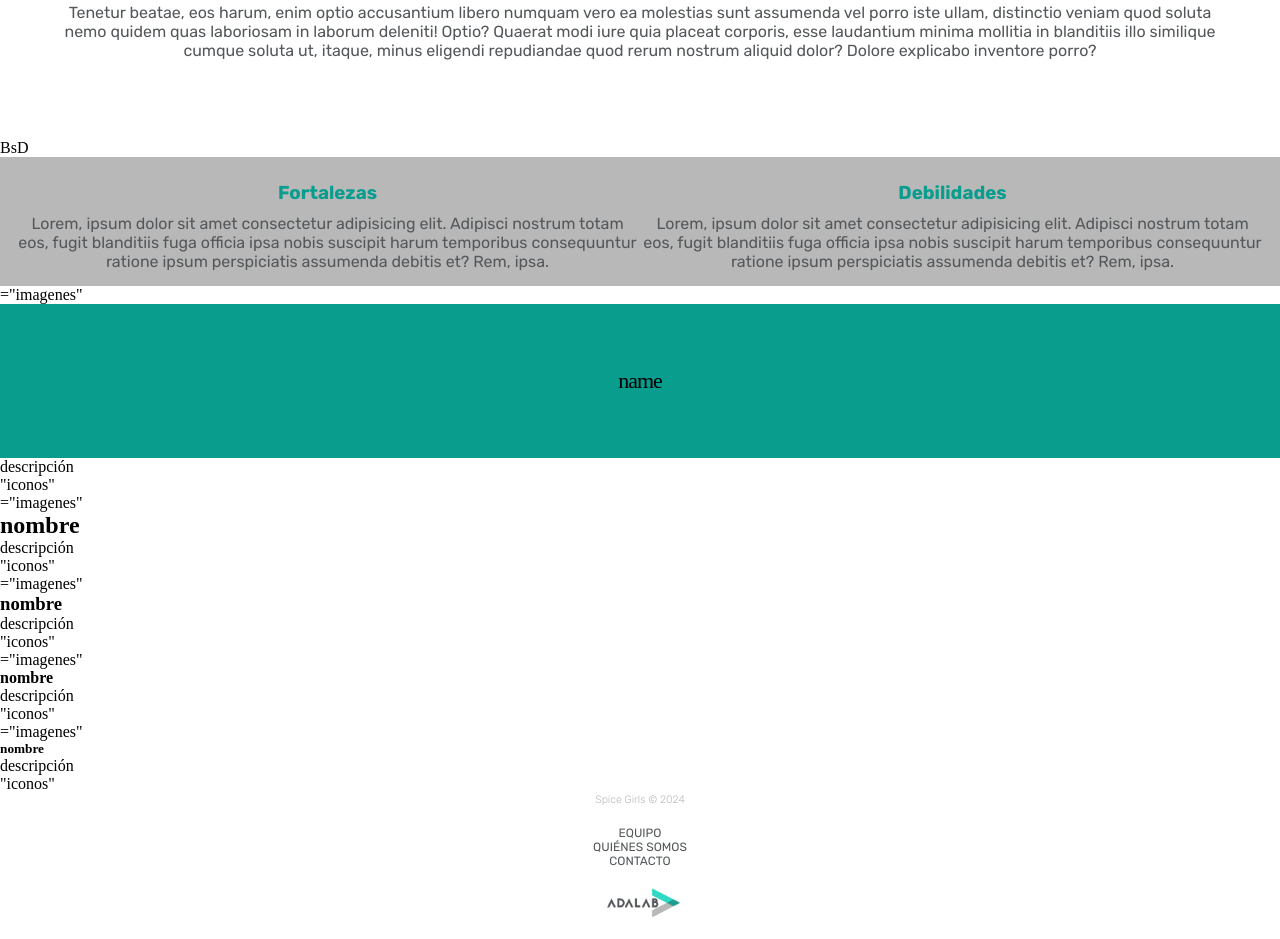
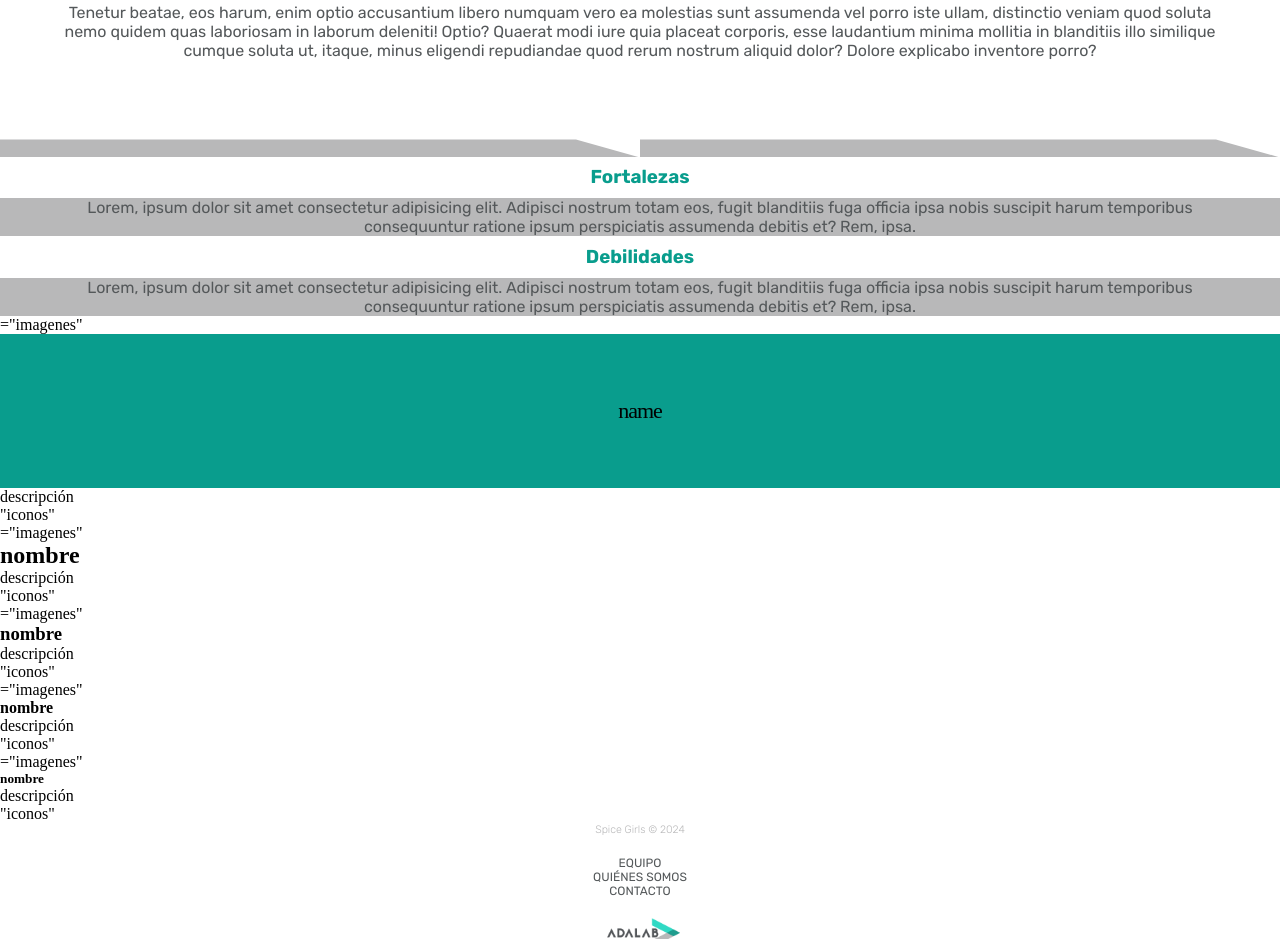
Before and after one commit to ellisoalgo/project-grupo-2, a plain HTML site: page index.html in a window 1280 px wide. Shown: the part 776-1715 px from the top of the page. Drawn offline with Linux system fonts and the light colour scheme.

Commit message:
cambios en estilo

```diff
--- a/css/style.css
+++ b/css/style.css
@@ -110,8 +110,23 @@ footer {
         align-items:center;
         flex-direction: column;
         padding: 15px;
-        }
-.bordeSuperiorDerechodiagonal {}
+}
+.bordesDiagonales {
+    display: flex;
+    flex-direction: row;
+    width: 100%;
+    margin-bottom: -1px;
+}
+.BordeSuperiorDerechoDiagonal {
+    flex-grow: 1;
+    background-color: #b8b8b9;
+    clip-path: polygon(0 0,90% 0, 100% 100%, 0% 100%)
+}
+.BordeSuperiorIzquierdoDiagonal {
+    flex-grow: 1;
+    background-color: #b8b8b9;
+    clip-path: polygon(0 0,90% 0, 100% 100%, 0% 100%)
+}
 .parte3 {
     text-align: center;
     font-family: var(--brand-font);
@@ -119,11 +134,12 @@ footer {
 .titulo3 {
     color: #099d8d;
     padding: 10px;
-    }
+}
 .conte3 {
         color:#54585a;
         background-color: #b8b8b9;
-    }
+        padding: 0 5vw;
+ }
 
 @media all and (min-width: 768px) {
     .equipo {
--- a/index.html
+++ b/index.html
@@ -49,12 +49,12 @@
                     Dolore explicabo inventore porro?
                 </p>
             </div>
-        </section>
-        <div class="bordesdiagonales">
-            <div class="BordeSuperiorDerecho">BsD</div>
+        </section class="fortdeb">
+        <div class="bordesDiagonales">
+            <div class="BordeSuperiorDerechoDiagonal">&nbsp</div>
+            <div class="BordeSuperiorIzquierdoDiagonal">&nbsp</div>
         </div>
-        <section class="fortdeb">
-            <div class="parte3">
+        <div class="parte3">
                 <h3 class="titulo3">Fortalezas</h3>
                 <p class="conte3">Lorem, ipsum dolor sit amet consectetur adipisicing elit. Adipisci nostrum totam eos, fugit blanditiis fuga officia ipsa nobis suscipit harum temporibus consequuntur ratione ipsum perspiciatis assumenda debitis et? Rem, ipsa.</p>
             </div>
```
